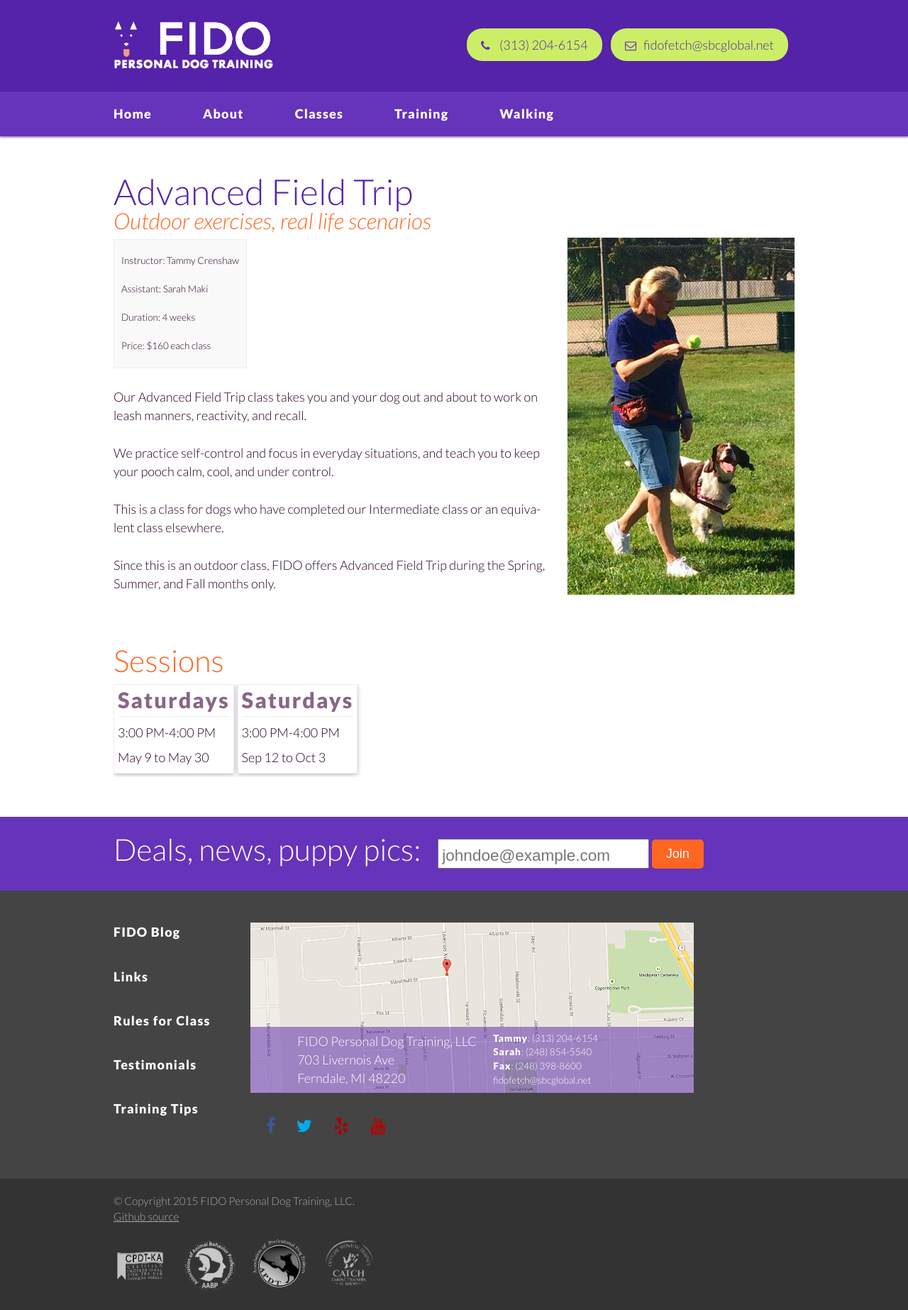
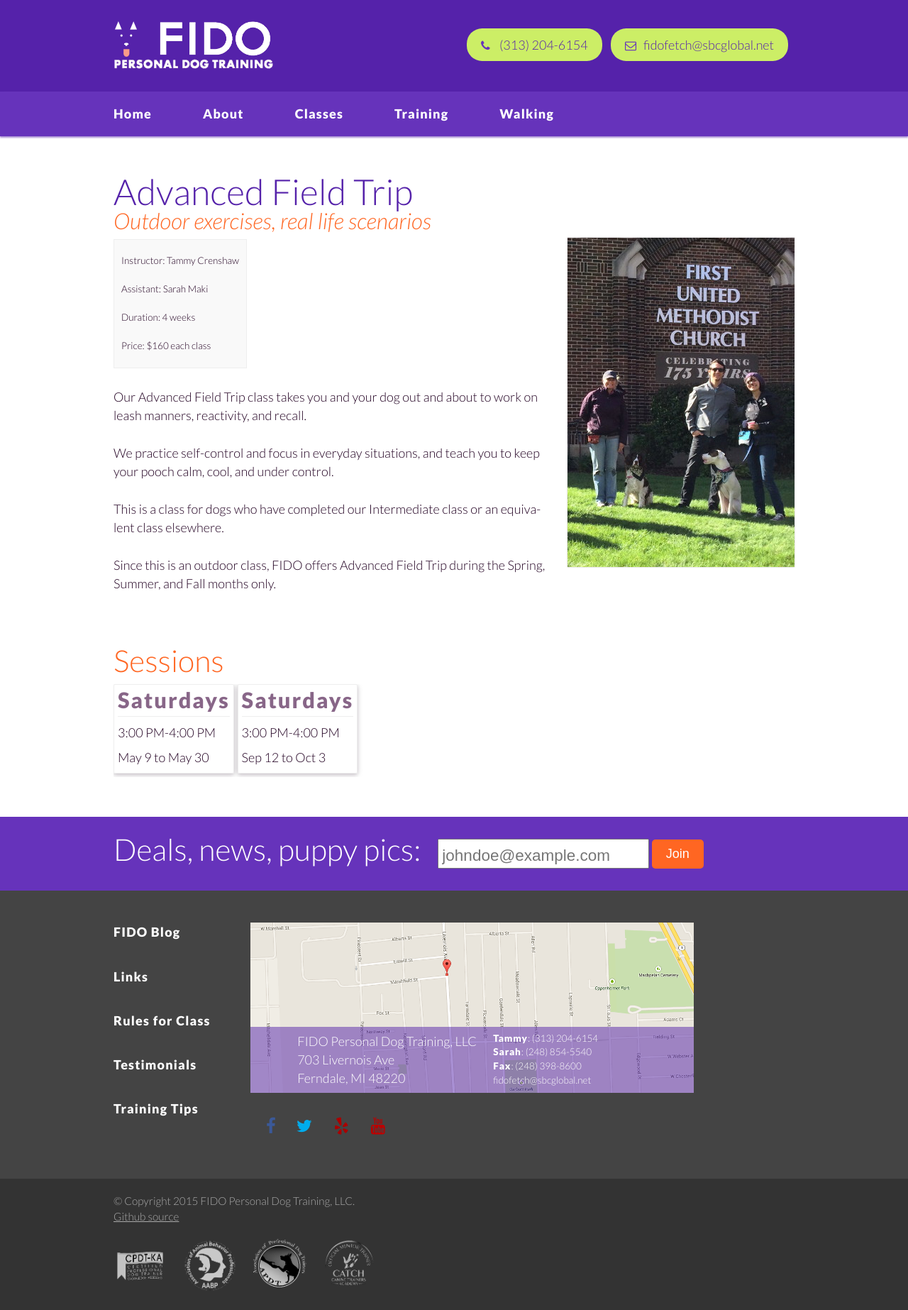
Before and after one commit to fidodogtraining/fidodogtraining.github.io, a Jekyll site: the page built from _classes/advanced-field-trips.md, in a window 1280 px wide. Shown: the whole page at 71% size. Built offline with Jekyll 4.4.1, drawn with Linux system fonts in a browser that asks for light colours; Markdown is read by kramdown in place of the engine named in the settings.

Commit message:
Tammy class images

```diff
--- a/_classes/advanced-field-trips.md
+++ b/_classes/advanced-field-trips.md
@@ -2,7 +2,7 @@
 weight: 6
 title: Advanced Field Trip
 tagline: "Outdoor exercises, real life scenarios"
-image: advanced.jpg
+image: advanced-alt.jpg
 trainer: Tammy Crenshaw
 assistant: Sarah Maki
 duration: "4 weeks"
```
Also changed, not shown: _autopages/training.md (+1 -0 lines), images/ashawithball.jpg, images/classes/advanced-alt.jpg (added), images/classes/intermediate.jpg, images/home-training.jpg (added), images/training.jpg.
